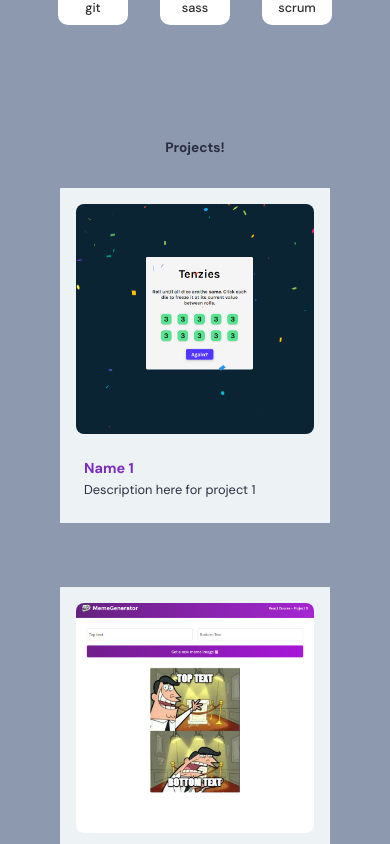
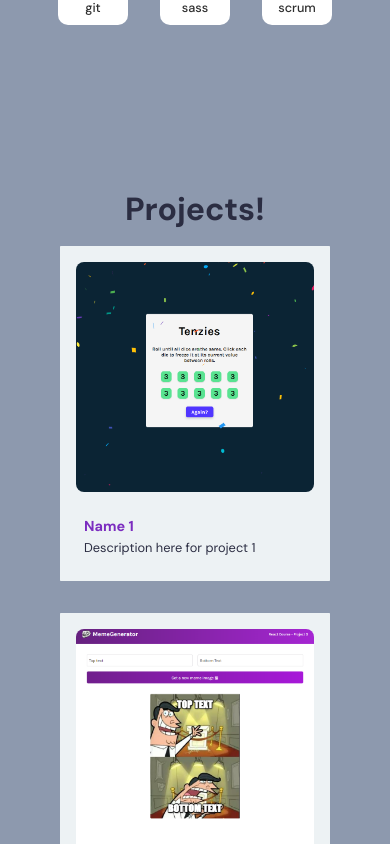
Before and after one commit to JJHDZ123/Portfolio-Website, a React (Create React App) app: page / in a window 390 px wide. Shown: the part 1580-2424 px from the top of the page. Built offline with nearby package versions, Linux system fonts and the light colour scheme.

Commit message:
fixed some mobile bugs to website

```diff
--- a/src/container/Projects/Projects.jsx
+++ b/src/container/Projects/Projects.jsx
@@ -28,7 +28,7 @@ const Projects = () => {
       whileInView = {{y: [100,50,0], opacity: [0,0,1]}}
       transition={{duration: .5}}
     >
-      <h1>Projects!</h1>
+      <h2 className='head-text'>Projects!</h2>
 
       <div className='app__flex projects__container'>
         {workElements}
--- a/src/container/Projects/Projects.scss
+++ b/src/container/Projects/Projects.scss
@@ -3,7 +3,6 @@
     justify-content: space-around;
     flex: 1;
     width: 100%;
-    height: 100vh;
     font-size: 1.75vw;
     background: var(--gray-color);
     color: var(--primary-color);
@@ -12,6 +11,14 @@
 .projects-list{
     width: 100%;
     flex-direction: column;
+
+    h2{
+      color: var(--primary-color);
+
+      @media screen and (max-width: 400px) {
+        padding-top: 1rem;
+    }
+    }
 }
 
 .projects__container{
@@ -43,10 +50,13 @@
             border-radius: .075rem;
         }
 
-        @media screen and (max-width: 300px) {
-            height: 100%;
+        @media screen and (max-width: 400px) {
             margin: 1rem;
         }
+    }
+
+    @media screen and (min-width: 2000px) {
+      margin-top: 3rem;
     }
 }
 
@@ -61,6 +71,7 @@
         height: 100%;
         border-radius: .5rem;
         object-fit: cover;
+
     }
 
     @media screen and (min-width: 2000px) {
```
